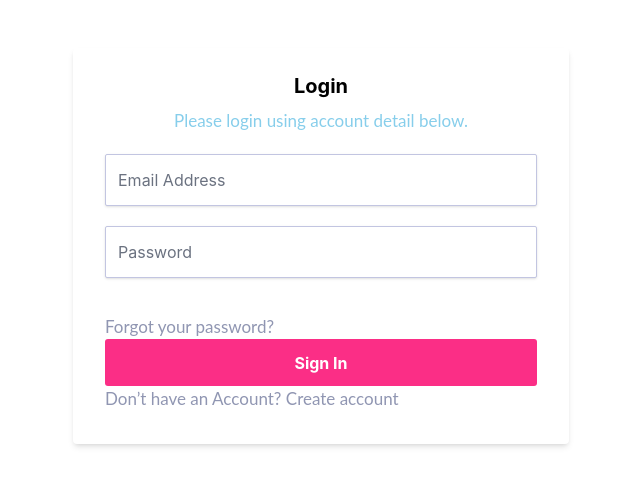
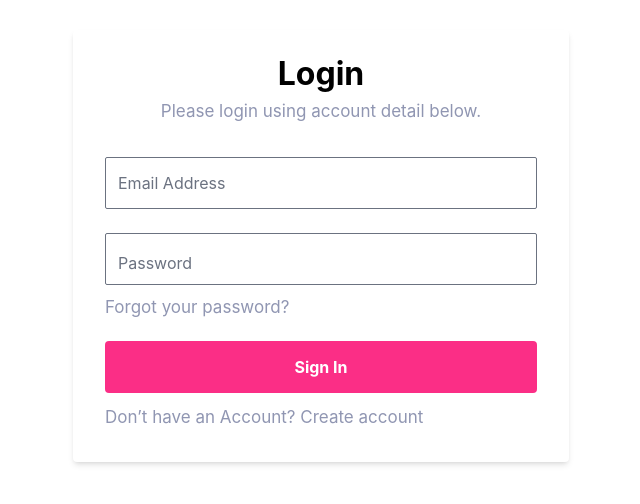
Before and after one commit to nerin321/react_shop_web, a React (Create React App) app: page /login in a window 1280 px wide. Shown: the part 146-650 px from the top of the page, without its empty margins (319-959 px from the left). Built offline with nearby package versions, Linux system fonts and the light colour scheme.

Commit message:
complete login form

```diff
--- a/src/Components/Login/Login.js
+++ b/src/Components/Login/Login.js
@@ -11,86 +11,43 @@ export const Login = () => {
   return (
     <div className="flex items-center justify-center h-screen">
       <div className="bg-white shadow-md rounded px-8 pt-6 pb-8 mb-4">
-        <h2 className="text-center font-bold text-xl mb-2">Login</h2>
-        <p
-          className="text-center mb-5 text-[17px] text-[skyblue]"
-          style={{
-            fontFamily: "Lato",
-            fontWeight: 400,
-          }}
-        >
+        <h2 className="text-center text-black text-32px font-bold not-italic leading-normal mb-2">Login</h2>
+        <p className="text-logincolor text-17px text-center not-italic font-normal leading-normal pb-9">
           Please login using account detail below.
         </p>
         <form onSubmit={handleSubmit}>
-          <div className="mb-5">
+          <div className="mb-6">
             <input
-              className="shadow appearance-none border rounded w-full py-2 px-3 text-gray-700 leading-tight focus:outline-none focus:shadow-outline"
+              className="appearance-none border border-solid rounded-sm w-email h-email py-6 px-3 text-[LatoBlack] bg-white focus:outline-none focus:shadow-outline"
               id="email"
               type="email"
               placeholder="Email Address"
               value={email}
               onChange={(e) => setEmail(e.target.value)}
-              style={{
-                width: "432px",
-                height: "52px",
-                flexShrink: 0,
-                borderRadius: "2px",
-                border: "1px solid #C2C5E1",
-                background: "#FFF",
-              }}
             />
           </div>
-          <div className="mb-6">
+          <div className="mb-0">
             <input
-              className="shadow appearance-none border rounded w-full py-2 px-3 text-gray-700 mb-3 leading-tight focus:outline-none focus:shadow-outline"
+              className="appearance-none border border-solid rounded-sm w-email h-email text-[LatoBlack] m-0 pb-0 bg-white focus:outline-none focus:shadow-outline"
               id="password"
               type="password"
               placeholder="Password"
               value={password}
               onChange={(e) => setPassword(e.target.value)}
-              style={{
-                width: "432px",
-                height: "52px",
-                flexShrink: 0,
-                borderRadius: "2px",
-                border: "1px solid #C2C5E1",
-                background: "#FFF",
-              }}
             />
           </div>
-          <p
-            style={{
-              color: "#9096B2",
-              fontFamily: "Lato",
-              fontSize: "17px",
-              fontWeight: 400,
-            }}
-          >
+          <p className="text-logincolor text-17px font-normal leading-normal pt-3 pb-6">
             Forgot your password?
           </p>
           <div className="flex items-center justify-between">
             <button
-              className="text-white font-bold py-2 px-4 rounded focus:outline-none focus:shadow-outline"
+              className="text-white font-bold py-2 px-4 rounded w-email h-email bg-pink focus:outline-none focus:shadow-outline"
               type="submit"
-              style={{
-                width: "432px",
-                height: "47px",
-                flexShrink: 0,
-                borderRadius: "3px",
-                background: "#FB2E86",
-              }}
             >
               Sign In
             </button>
           </div>
-          <p
-            style={{
-              color: "#9096B2",
-              fontFamily: "Lato",
-              fontSize: "17px",
-              fontWeight: 400,
-            }}
-          >
+          <p className="text-logincolor text-17px font-normal pt-3">
             Don’t have an Account? Create account
           </p>
         </form>
```
